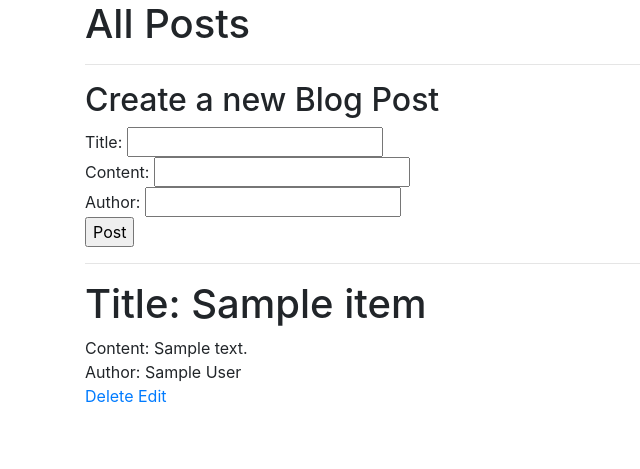
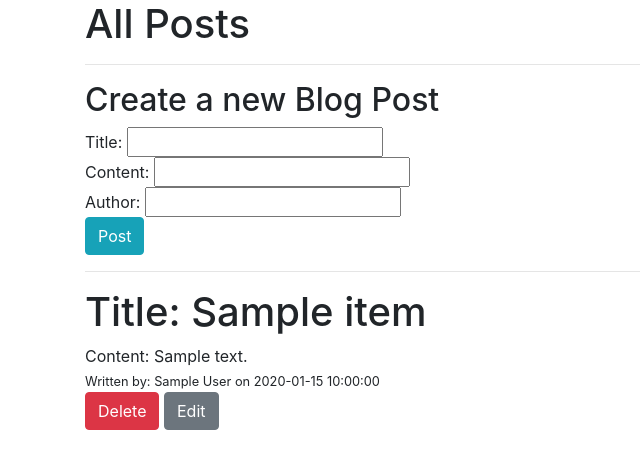
Before and after one commit to luismoax/FlaskCrashCourse, a Flask app: template templates/posts.html in a window 1280 px wide. Shown: the part 56-525 px from the top of the page, without its empty margins (0-640 px from the left). Run offline with Flask 2, Linux system fonts and the light colour scheme; the template is opened without the code that fills it: most values are stand-ins (such as "Sample title", 1, 10 or a date in 2020); some libraries are stand-ins or nearby versions.

Commit message:
add CSS buttons

```diff
--- a/templates/edit.html
+++ b/templates/edit.html
@@ -15,7 +15,7 @@
         <br>
         Author: <input type="text" name="author" id="author", value="{{post.author}}">
         <br>
-        <input type="submit" value="Edit">
+        <input class="btn btn-secondary" type="submit" value="Edit">
     </form>
     <hr>
 {% endblock %}
--- a/templates/posts.html
+++ b/templates/posts.html
@@ -17,7 +17,7 @@
         <br>
         Author: <input type="text" name="author" id="author">
         <br>
-        <input type="submit" value="Post">
+        <input type="button" class="btn btn-info" value="Post">
     </form>
     <hr>
 
@@ -26,14 +26,14 @@
         <div>Content: {{ item['content'] }}</div>
 
         {% if item.author %}
-            Author: {{ item.author }}
+            <small> Written by: {{ item.author }} on {{ item.date_posted }} </small>
+
         {% else %}
-            Author: 'N/A'
+            <small> Written by: 'N/A' on on {{ item.date_posted }} </small>
         {% endif%}
         <br>
-
-        <a href = '/posts/delete/{{item.id}}'> Delete </a>
-        <a href = '/posts/edit/{{item.id}}'> Edit </a>
+        <a class="btn btn-danger" href = '/posts/delete/{{item.id}}'> Delete </a>
+        <a class="btn btn-secondary" href = '/posts/edit/{{item.id}}'> Edit </a>
 
     {% endfor %}
 
```
